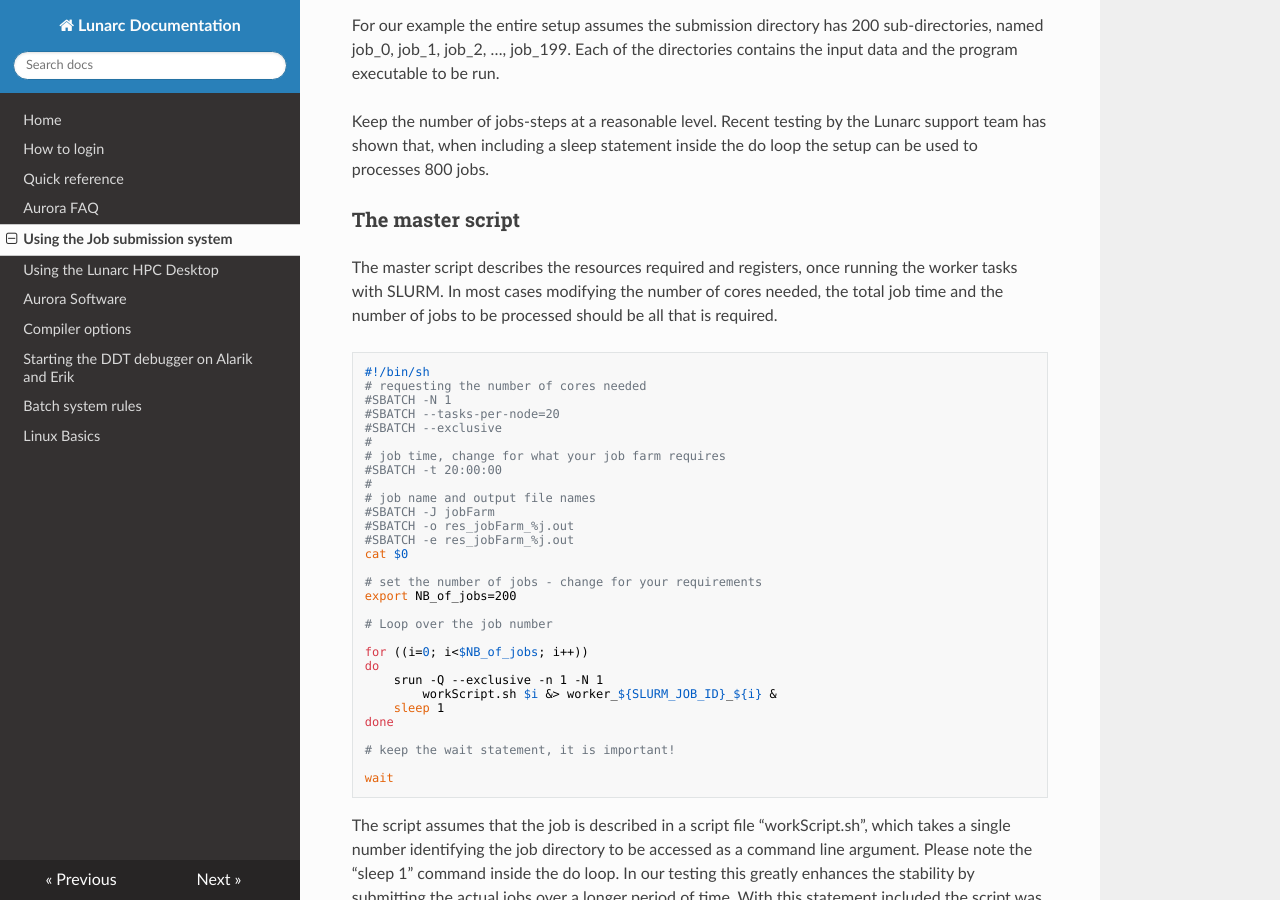
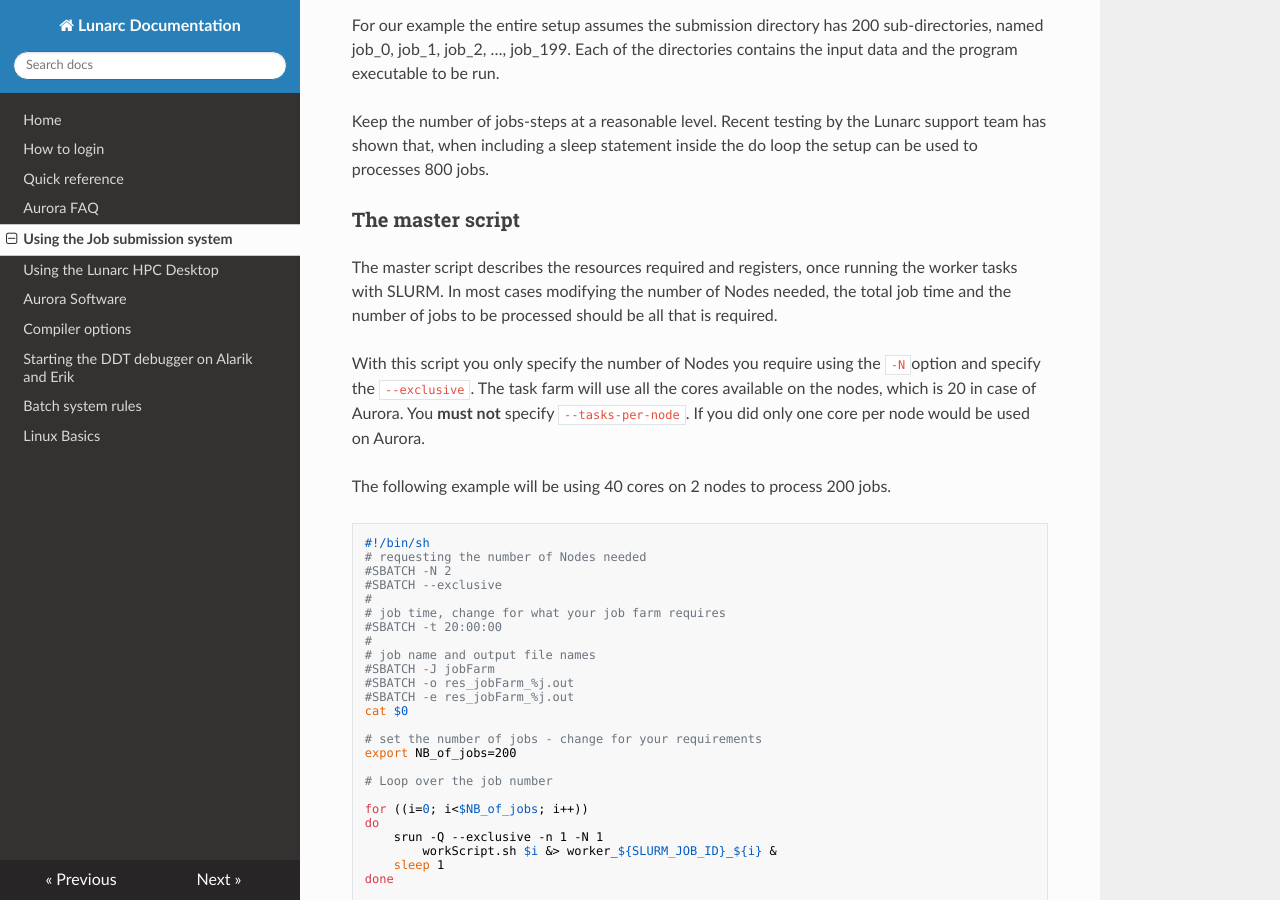
Before and after one commit to lunarc/lunarc_docs, an MkDocs documentation site: the page built from docs/batch_system.md, in a window 1280 px wide and 900 px high, scrolled down 17721 px. Built offline with MkDocs 1.6.1, drawn with Linux system fonts in a browser that asks for light colours; nearby versions of some CDN libraries; old or Windows-style settings are respelled for this version of MkDocs.

Commit message:
Fix for slurm taskfarm

````diff
--- a/docs/batch_system.md
+++ b/docs/batch_system.md
@@ -854,14 +854,22 @@ inside the do loop the setup can be used to processes 800 jobs.
 
 The master script describes the resources required and registers, once
 running the worker tasks with SLURM. In most cases modifying the number
-of cores needed, the total job time and the number of jobs to be
+of Nodes needed, the total job time and the number of jobs to be
 processed should be all that is required.
+
+With this script you only specify the number of Nodes you require
+using the `-N`option and specify the `--exclusive`.  The task farm
+will use all the cores available on the nodes, which is 20 in case of
+Aurora.   You **must not** specify `--tasks-per-node`.  If you did only one
+core per node would be used on Aurora.
+
+The following example will be
+using 40 cores on 2 nodes to process 200 jobs.
 
 ```bash
 #!/bin/sh
-# requesting the number of cores needed
-#SBATCH -N 1
-#SBATCH --tasks-per-node=20
+# requesting the number of Nodes needed
+#SBATCH -N 2
 #SBATCH --exclusive
 #
 # job time, change for what your job farm requires
````
